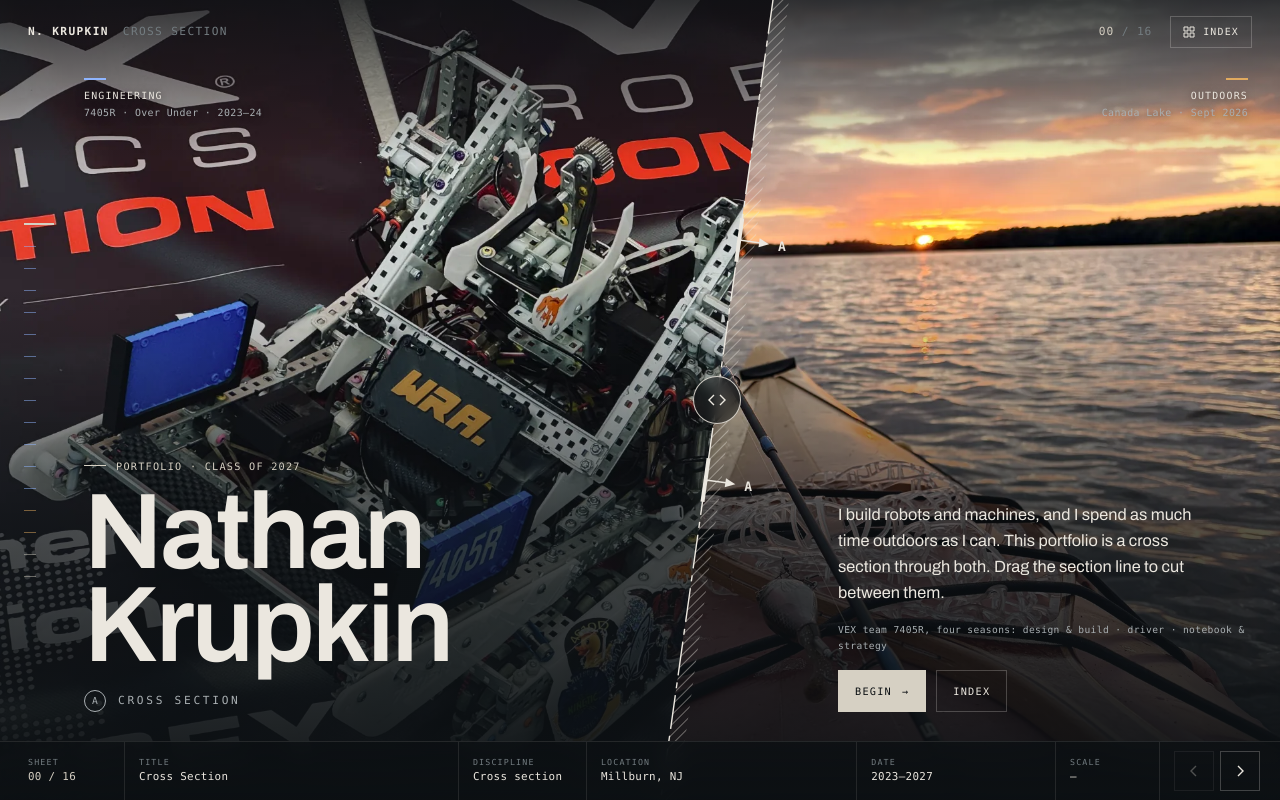
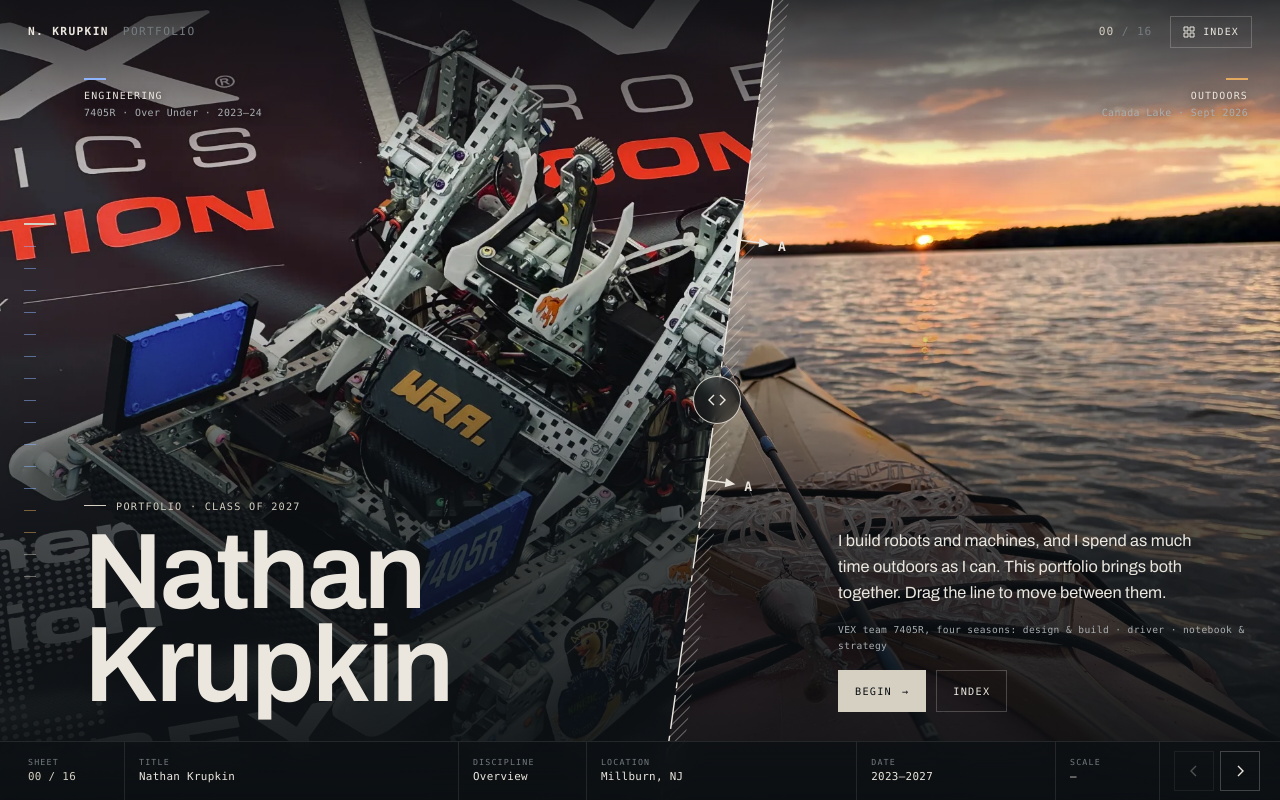
Before and after one commit to Krup-code/nathankrupkin-portfolio, a plain HTML site: page index.html in a window 1280 px wide. Drawn offline with Linux system fonts and the light colour scheme; animation ran at ten frames a second; a web font is replaced by a local one.

Commit message:
Add files via upload

```diff
--- a/index.html
+++ b/index.html
@@ -456,7 +456,7 @@ dialog::backdrop { background: transparent; }
 <div class="veil" aria-hidden="true"></div>
 
 <header class="top">
-  <a class="mark" href="#s00" data-go="0"><b>N. Krupkin</b><span>Cross Section</span></a>
+  <a class="mark" href="#s00" data-go="0"><b>N. Krupkin</b><span>Portfolio</span></a>
   <div class="top-right">
     <span class="count" id="count" aria-hidden="true"><b>00</b> / 16</span>
     <button class="chip-btn" type="button" data-index aria-haspopup="dialog">
@@ -485,7 +485,7 @@ dialog::backdrop { background: transparent; }
 <main class="stage" id="stage">
 
   <!-- 00 · COVER -->
-  <section class="sheet sheet--cover is-active" id="s00" data-domain="cross" data-title="Cross Section" data-loc="Millburn, NJ" data-date="2023–2027" data-scale="—" data-thumb="media/pushback-states-sm.webp" aria-roledescription="slide" aria-label="Sheet 00: Cross Section">
+  <section class="sheet sheet--cover is-active" id="s00" data-domain="cross" data-title="Nathan Krupkin" data-loc="Millburn, NJ" data-date="2023–2027" data-scale="—" data-thumb="media/pushback-states-sm.webp" aria-roledescription="slide" aria-label="Sheet 00: Nathan Krupkin">
     <div class="sheet-inner">
       <div class="xsec" id="xsec">
         <img class="xsec-img xsec-eng" src="media/pushback-states.webp" width="1575" height="1196" fetchpriority="high" alt="7405R's Over Under robot seen from above on a New Jersey competition field, with its roller intake, pneumatic lines, and blue 7405R team plates">
@@ -514,10 +514,9 @@ dialog::backdrop { background: transparent; }
         <div class="cover-left">
           <p class="eyebrow rv">Portfolio · Class of 2027</p>
           <h1 class="cover-name rv">Nathan<br>Krupkin</h1>
-          <p class="cover-sub rv">Cross Section</p>
         </div>
         <div class="cover-right">
-          <p class="cover-lede rv">I build robots and machines, and I spend as much time outdoors as I can. This portfolio is a cross section through both. Drag the section line to cut between them.</p>
+          <p class="cover-lede rv">I build robots and machines, and I spend as much time outdoors as I can. This portfolio brings both together. Drag the line to move between them.</p>
           <p class="cover-role rv">VEX team 7405R, four seasons: design &amp; build · driver · notebook &amp; strategy</p>
           <div class="actions rv">
             <button class="btn btn-solid" type="button" data-go="1">Begin <span class="arr" aria-hidden="true">→</span></button>
@@ -1151,8 +1150,8 @@ dialog::backdrop { background: transparent; }
 <footer class="tb" aria-label="Title block">
   <div class="tb-grid">
     <div class="tb-cell tb-sheet"><span class="tb-k">Sheet</span><span class="tb-v" data-tb="sheet" aria-hidden="true">00 / 16</span></div>
-    <div class="tb-cell tb-title"><span class="tb-k">Title</span><span class="tb-v" data-tb="title" aria-hidden="true">Cross Section</span></div>
-    <div class="tb-cell tb-domain"><span class="tb-k">Discipline</span><span class="tb-v" data-tb="domain" aria-hidden="true">Cross section</span></div>
+    <div class="tb-cell tb-title"><span class="tb-k">Title</span><span class="tb-v" data-tb="title" aria-hidden="true">Nathan Krupkin</span></div>
+    <div class="tb-cell tb-domain"><span class="tb-k">Discipline</span><span class="tb-v" data-tb="domain" aria-hidden="true">Overview</span></div>
     <div class="tb-cell tb-loc"><span class="tb-k">Location</span><span class="tb-v" data-tb="loc" aria-hidden="true">Millburn, NJ</span></div>
     <div class="tb-cell tb-date"><span class="tb-k">Date</span><span class="tb-v" data-tb="date" aria-hidden="true">2023–2027</span></div>
     <div class="tb-cell tb-scale"><span class="tb-k">Scale</span><span class="tb-v" data-tb="scale" aria-hidden="true">—</span></div>
@@ -1376,7 +1375,7 @@ dialog::backdrop { background: transparent; }
   const reduced = matchMedia("(prefers-reduced-motion: reduce)").matches;
   const ANGLE_DEG = 8, TAN = Math.tan(ANGLE_DEG * Math.PI / 180);
   const LETTERS = "ABCDEFGHJKLMNPRSTUVWXYZ"; // drafting convention skips I, O, Q
-  const DOMAIN = { eng: "Engineering", field: "Field", cross: "Cross section" };
+  const DOMAIN = { eng: "Engineering", field: "Field", cross: "Overview" };
   const sheets = $$(".sheet");
   const N = sheets.length;
   const LAST = N - 1;
```
